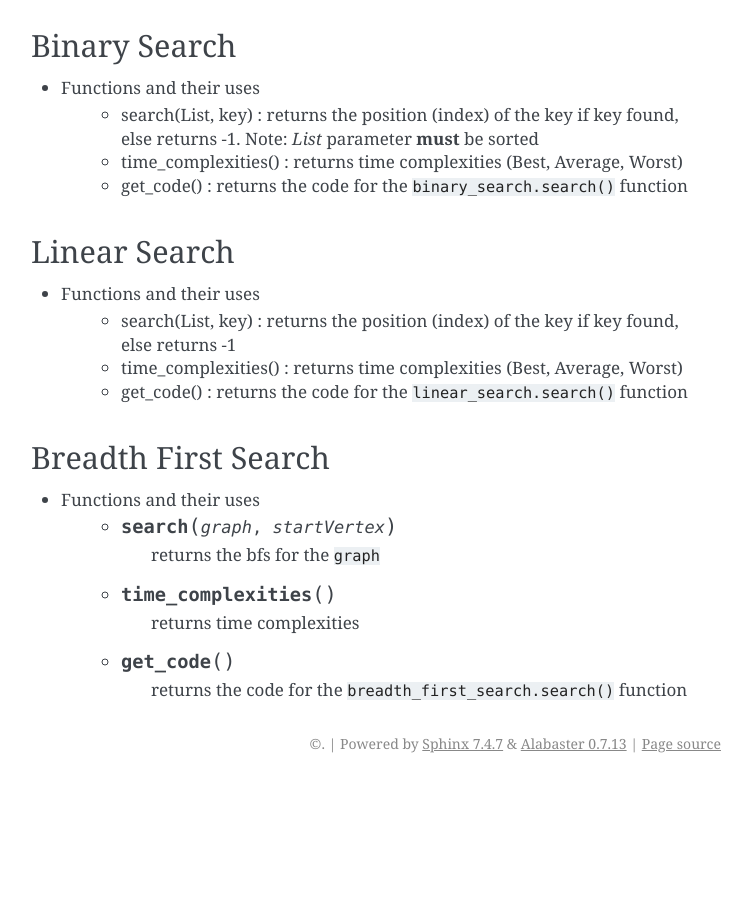
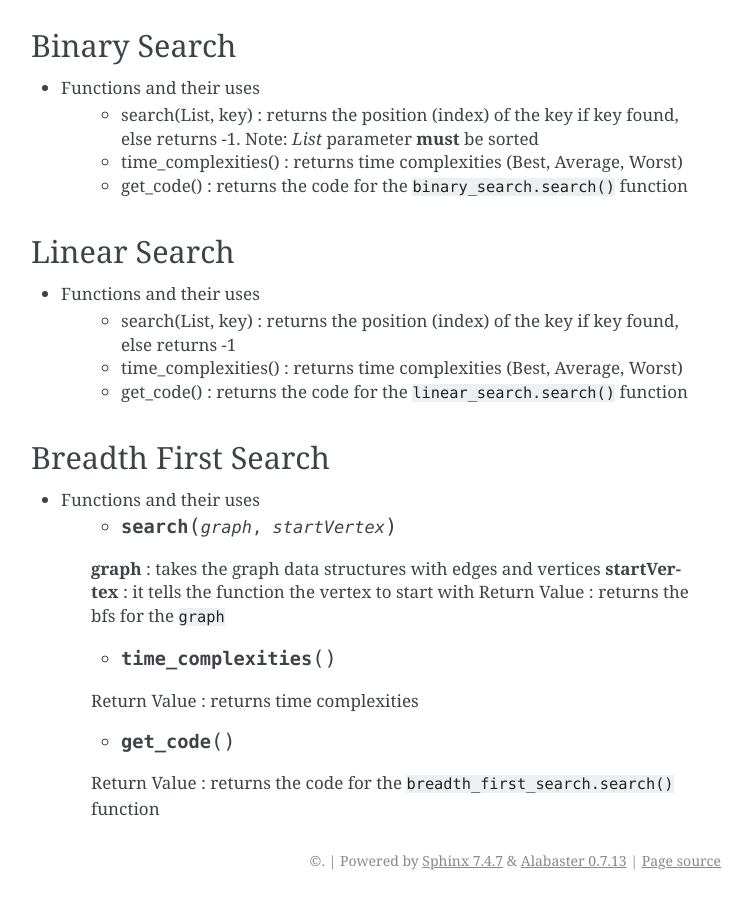
Before and after one commit to OmkarPathak/pygorithm, a Sphinx documentation site: the page built from docs/Searching.rst, in a window 1280 px wide and 900 px high, scrolled down 1431 px. Shown: the whole window, without its empty margins (389-1141 px from the left). Built offline with Sphinx 7.4.7, drawn with Linux system fonts in a browser that asks for light colours; before the commit the page ends 2214 px from its top, so only the background shows below that.

Commit message:
Updated Searching.rst

```diff
--- a/docs/Searching.rst
+++ b/docs/Searching.rst
@@ -94,14 +94,16 @@ Breadth First Search
 --------------------
 
 * Functions and their uses
-    - .. py:function:: search(graph, startVertex)
+    - .. function:: search(graph, startVertex)
 
-                       returns the bfs for the ``graph``
+    **graph**       : takes the graph data structures with edges and vertices
+    **startVertex** : it tells the function the vertex to start with
+    Return Value    : returns the bfs for the ``graph``
 
-    - .. py:function:: time_complexities()
+    - .. function:: time_complexities()
 
-                       returns time complexities
+    Return Value    : returns time complexities
 
-    - .. py:function:: get_code()
+    - .. function:: get_code()
 
-                       returns the code for the ``breadth_first_search.search()`` function
+    Return Value    : returns the code for the ``breadth_first_search.search()`` function
```
